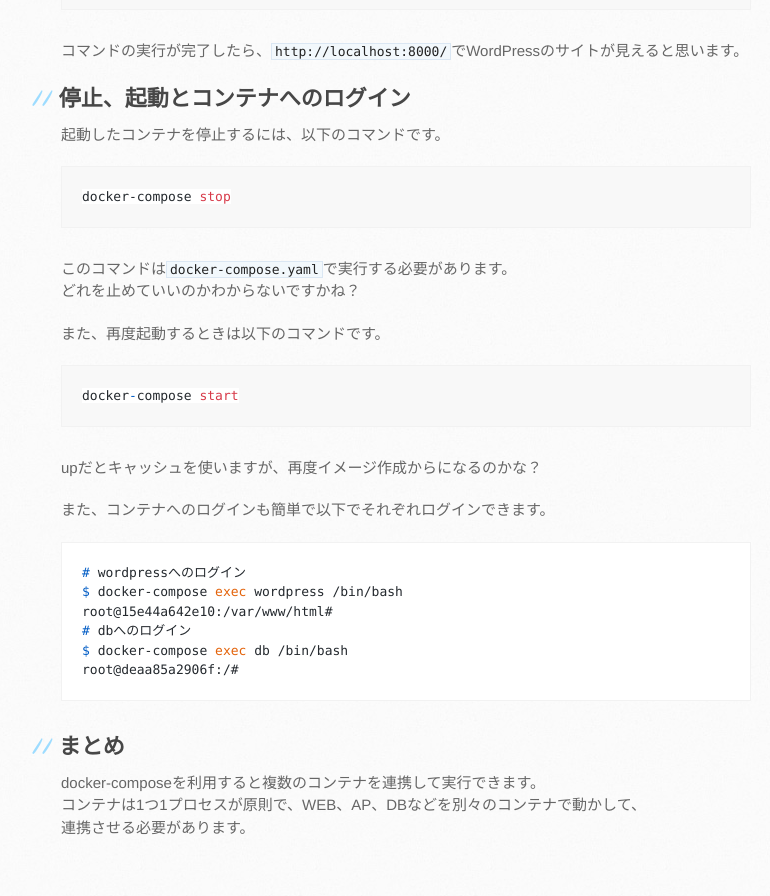
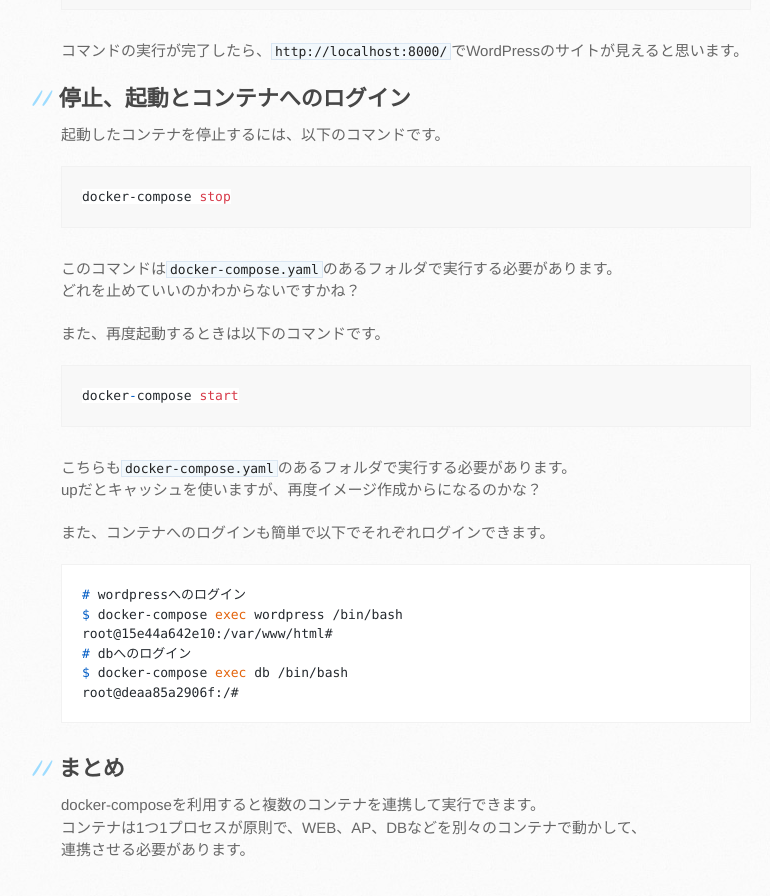
Before and after one commit to mtaketani113/mtaketani113.github.io, a Jekyll site: the page built from it/container/containerPart07.md, in a window 1280 px wide and 900 px high, scrolled down 2232 px. Shown: the top 896 px of the window, without its empty margins (109-879 px from the left). Built offline with Jekyll 4.4.1, drawn with Linux system fonts in a browser that asks for light colours; comment, search, counter and statistics services are not loaded; the repository's description, which GitHub fills in, is left out.

Commit message:
文言修正

````diff
--- a/it/container/containerPart07.md
+++ b/it/container/containerPart07.md
@@ -103,13 +103,14 @@ docker-compose up -d
 docker-compose stop
 ```
 
-このコマンドは`docker-compose.yaml`で実行する必要があります。
+このコマンドは`docker-compose.yaml`のあるフォルダで実行する必要があります。
 どれを止めていいのかわからないですかね？
 
 また、再度起動するときは以下のコマンドです。
 ```
 docker-compose start
 ```
+こちらも`docker-compose.yaml`のあるフォルダで実行する必要があります。
 upだとキャッシュを使いますが、再度イメージ作成からになるのかな？
 
 また、コンテナへのログインも簡単で以下でそれぞれログインできます。
````
